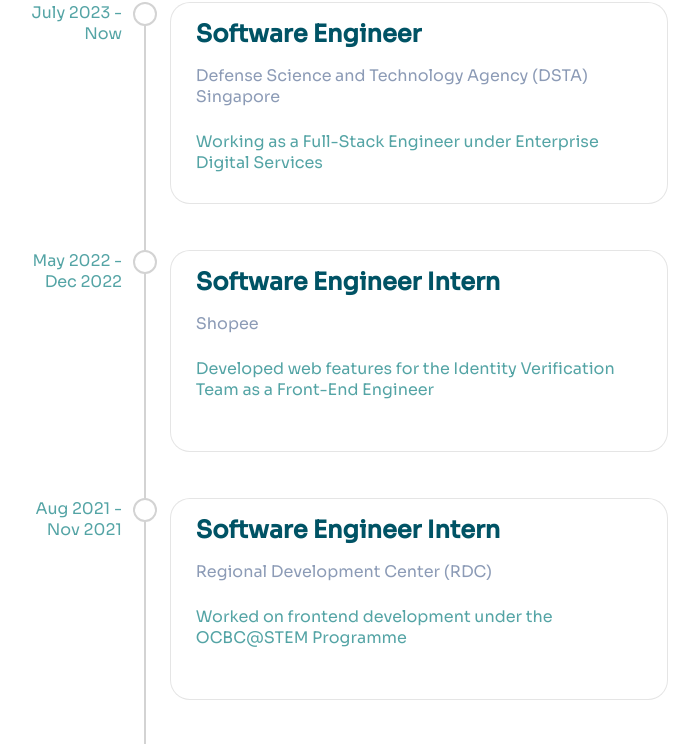
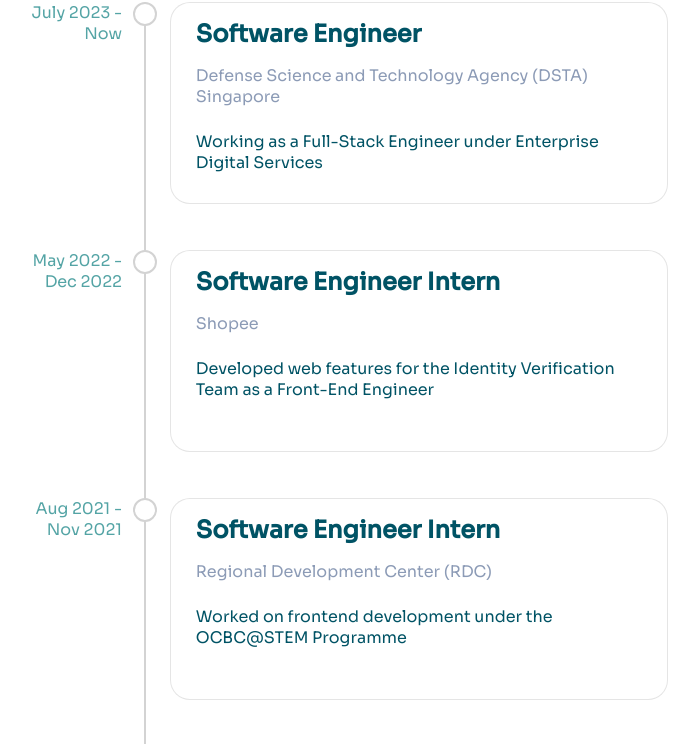
Before and after one commit to Ziyang-98/my-website-2.0, a React (Create React App) app: page / in a window 1280 px wide. Shown: the part 1878-2622 px from the top of the page, without its empty margins (314-1013 px from the left). Built offline with nearby package versions, Linux system fonts and the light colour scheme.

Commit message:
feat: update experience card colors to be more saturated

```diff
--- a/src/sections/portfolio/components/experience-card/index.module.scss
+++ b/src/sections/portfolio/components/experience-card/index.module.scss
@@ -124,10 +124,12 @@
 
 .card-description {
   margin-top: 0.5rem;
+  color: $accent-light;
 }
 
 .card-back-title {
   width: 20%;
+  color: $accent-light;
   @media only screen and (max-width: 900px) {
     width: 100%;
   }
@@ -149,6 +151,7 @@
 
 .card-back-funfact {
   width: 78%;
+  color: $accent-light;
   @media only screen and (max-width: 900px) {
     width: 100%;
   }
```
